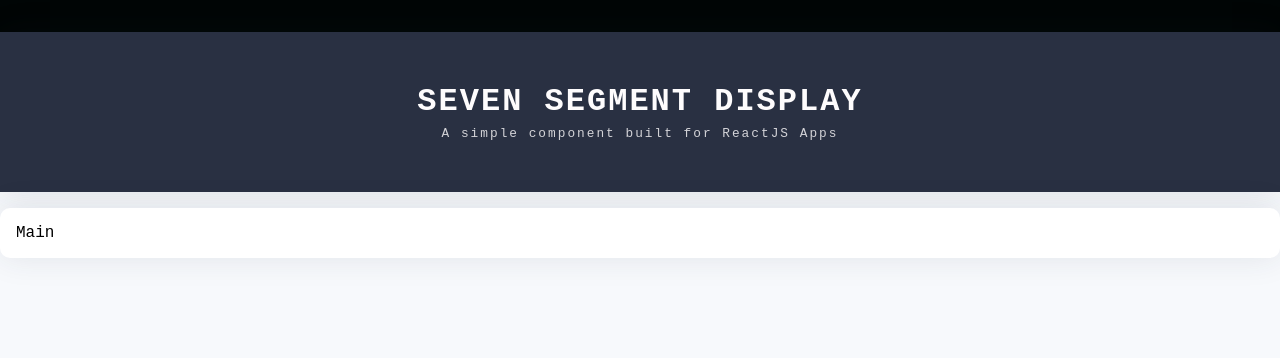
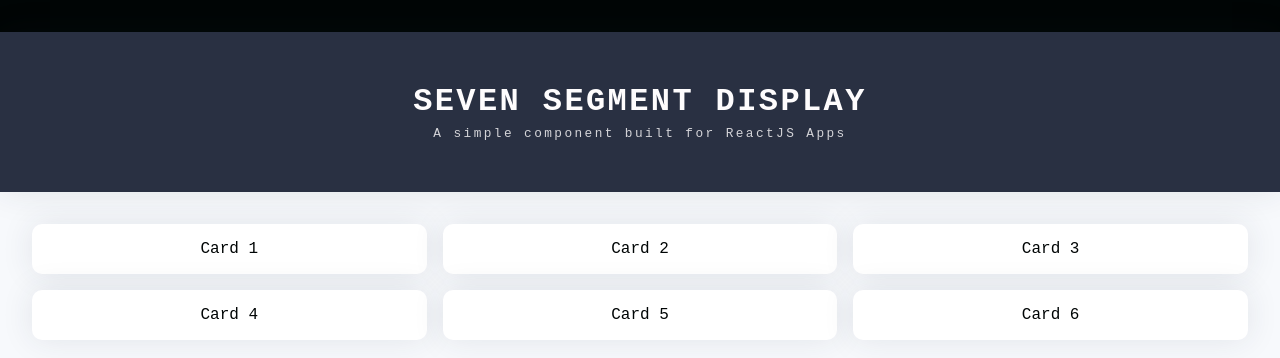
Before and after one commit to matheuslino/seven-segment-display, a React (Create React App) app: page / in a window 1280 px wide. Shown: the top 358 px of the page. Built offline with nearby package versions, Linux system fonts and the light colour scheme.

Commit message:
[add] finish example page setup

```diff
--- a/src/App.js
+++ b/src/App.js
@@ -1,5 +1,9 @@
 import Display from './components/Display'
 import Example from './pages/Example'
 
+// Reset styles
+import './_settings/_reset.css'
+import './_settings/_variables.css'
+
 // export default Display
 export default Example
--- /dev/null
+++ b/src/_settings/_reset.css
@@ -0,0 +1,27 @@
+*,
+*::before,
+*::after {
+  box-sizing: border-box;
+}
+
+* {
+  margin: 0;
+  padding: 0;
+  font: inherit;
+}
+
+html {
+  color-scheme: dark light;
+}
+
+body {
+  min-height: 100vh;
+}
+
+img,
+picture,
+svg,
+video {
+  display: block;
+  max-width: 100%;
+}
--- /dev/null
+++ b/src/_settings/_variables.css
@@ -0,0 +1,9 @@
+:root {
+  --primary: #293042;
+  --secondary: #5d5d81;
+  --black: #000505;
+  --gray: #f7f9fc;
+  --white: #fefcfd;
+  --box-shadow: 0 0 2rem 0 rgb(41 48 66 / 10%);
+  --ft-size-gap: 1em;
+}
--- a/src/pages/Example.jsx
+++ b/src/pages/Example.jsx
@@ -10,7 +10,16 @@
         <span>A simple component built for ReactJS Apps</span>
       </header>
       <section className={styles.container}>
-        <main className={styles.main}>Main</main>
+        <div className={styles.row}>
+          <div className={styles.card}>Card 1</div>
+          <div className={styles.card}>Card 2</div>
+          <div className={styles.card}>Card 3</div>
+        </div>
+        <div className={styles.row}>
+          <div className={styles.card}>Card 4</div>
+          <div className={styles.card}>Card 5</div>
+          <div className={styles.card}>Card 6</div>
+        </div>
       </section>
     </>
   )
--- a/src/pages/style.module.css
+++ b/src/pages/style.module.css
@@ -1,14 +1,4 @@
-:root {
-  --primary: #293042;
-  --secondary: #5d5d81;
-  --black: #000505;
-  --gray: #f7f9fc;
-  --white: #fefcfd;
-  --box-shadow: 0 0 2rem 0 rgb(41 48 66 / 10%);
-}
-
 body {
-  margin: 0;
   background-color: var(--gray);
   font-family: monospace, 'Calibri', sans-serif;
 }
@@ -18,19 +8,21 @@
   background-color: var(--black);
 }
 header {
-  margin: 0;
-  height: 10em;
   display: flex;
   align-items: center;
   justify-content: center;
   flex-direction: column;
+  min-height: 10em;
+  padding: 1em 2em;
+  text-align: center;
   color: var(--white);
-  letter-spacing: 2px;
+  letter-spacing: 0.15rem;
   background-color: var(--primary);
   box-shadow: var(--box-shadow);
 }
 h1 {
-  margin: 0;
+  font-size: 2rem;
+  font-weight: bold;
   text-transform: uppercase;
 }
 header span {
@@ -40,9 +32,25 @@
 }
 
 .container {
-  margin-top: 1em;
+  padding: 1em 2em;
 }
-.main {
+.row {
+  display: grid;
+  gap: var(--ft-size-gap);
+  margin-top: var(--ft-size-gap);
+  color: var(--black);
+}
+@media (min-width: 40em) {
+  .row {
+    grid-auto-flow: column;
+    grid-auto-columns: 1fr;
+  }
+}
+
+.card {
+  display: flex;
+  justify-content: center;
+  align-items: center;
   padding: 1em;
   border-radius: 10px;
   background-color: #ffffff;
```
